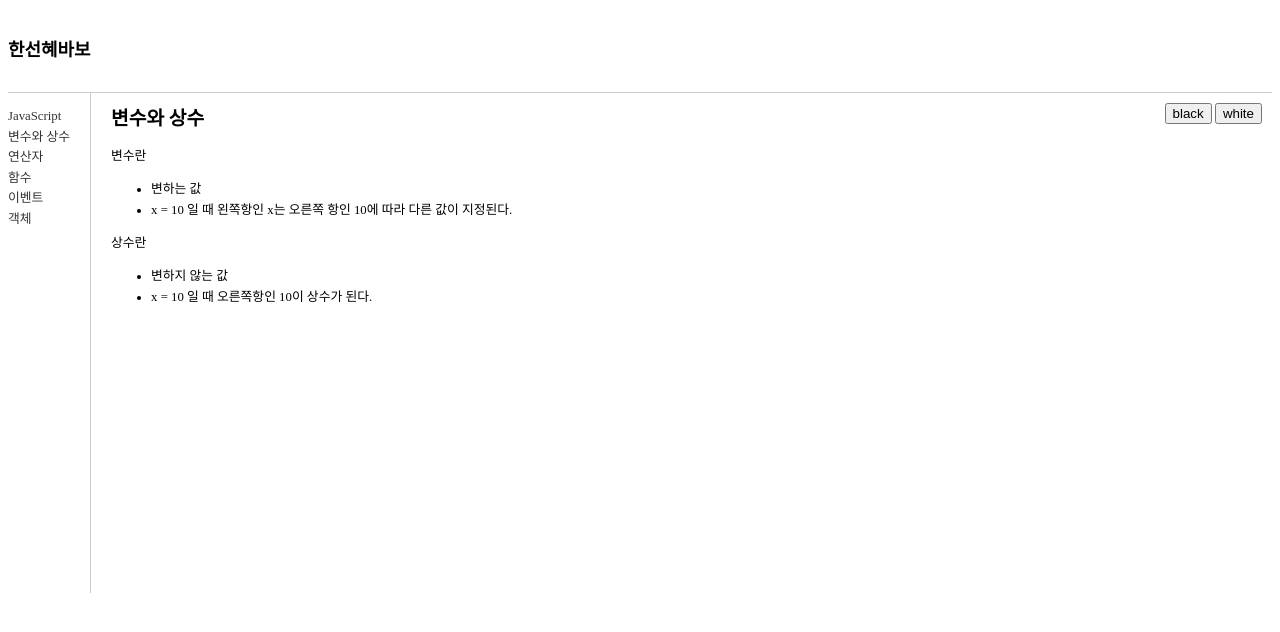
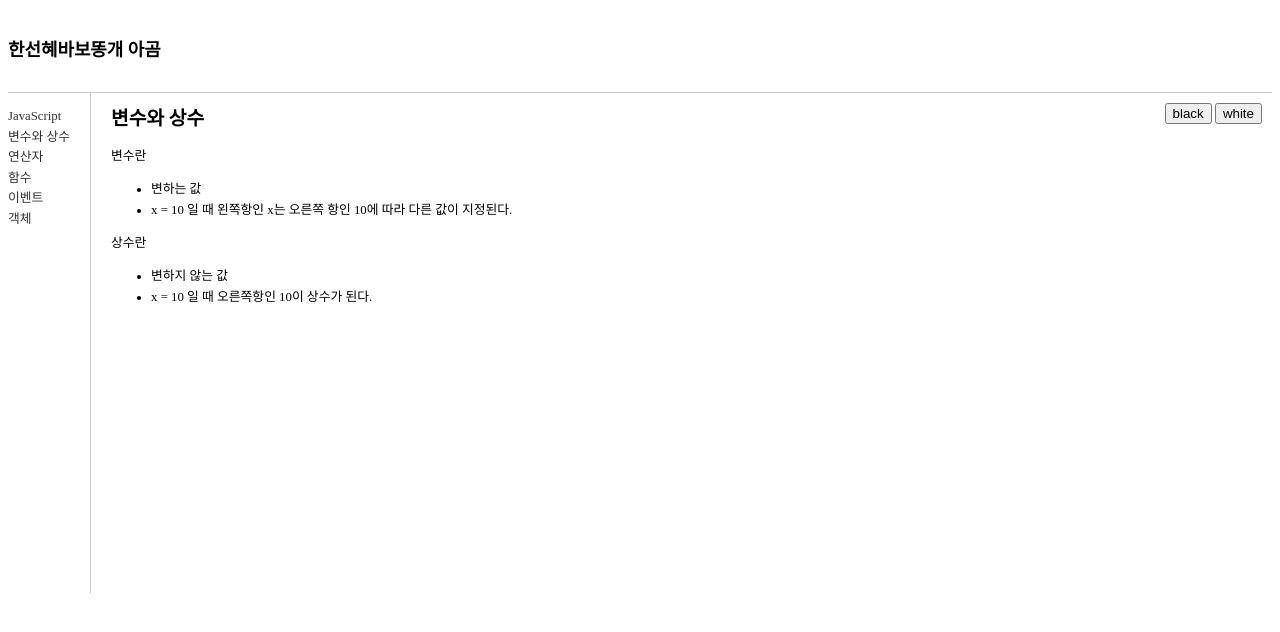
Before and after one commit to hopse/opentutorials-hopse, a plain HTML site: page index.html in a window 1280 px wide. Drawn offline with Linux system fonts and the light colour scheme.

Commit message:
1215 spring test2

```diff
--- a/index.html
+++ b/index.html
@@ -48,7 +48,7 @@
     <body id="body">
         <div>
             <header>
-                <h1>한선혜바보</h1>
+                <h1>한선혜바보똥개 아곰</h1>
             </header>
             <div id="toolbar">
                 <input type="button" value="black" />
```
